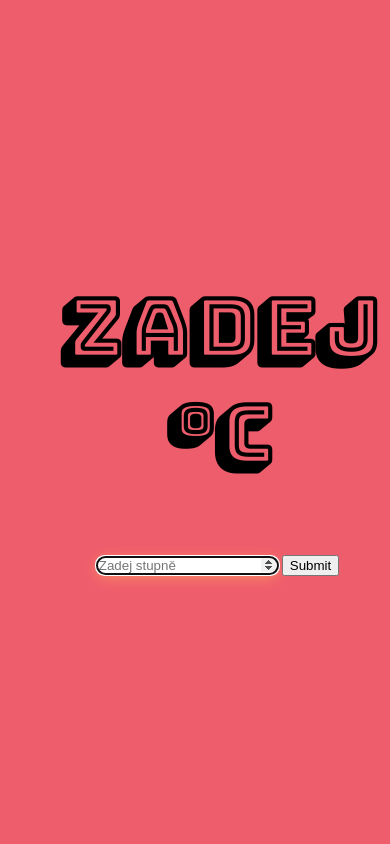
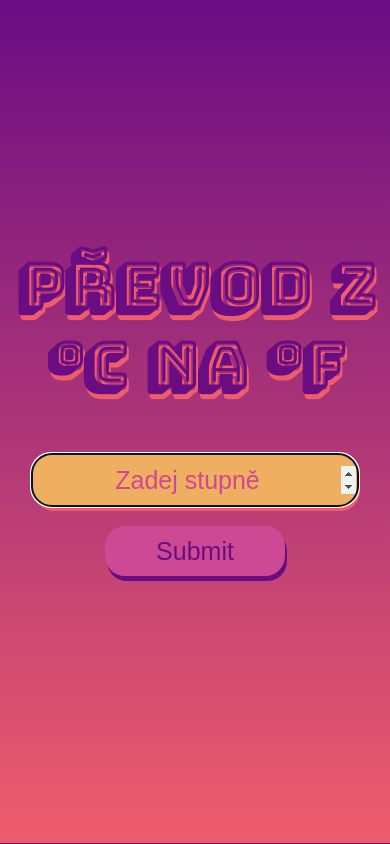
Before and after one commit to Nancy-Novotna/prevod_C_na_F, a plain HTML site: page index.html in a window 390 px wide. Drawn offline with Linux system fonts and the light colour scheme; a web font is replaced by a local one.

Commit message:
styly, responzivita na PC monitor a mobil

```diff
--- a/index.html
+++ b/index.html
@@ -13,12 +13,17 @@
     <link
         href="https://fonts.googleapis.com/css2?family=Bungee+Shade&family=Goldman:wght@400;700&family=Honk&family=Oswald:wght@200..700&family=Quintessential&family=Teko:wght@300..700&display=swap"
         rel="stylesheet">
+    <link rel="preconnect" href="https://fonts.googleapis.com">
+    <link rel="preconnect" href="https://fonts.gstatic.com" crossorigin>
+    <link
+        href="https://fonts.googleapis.com/css2?family=Black+Ops+One&family=DynaPuff:wght@400..700&family=Fascinate+Inline&display=swap"
+        rel="stylesheet">
 </head>
 
 <body>
     <section>
         <div class="hlavni">
-            <h1 class="hlavni_nadpis">Zadej °C</h1>
+            <h1 class="hlavni_nadpis">Převod z °C na °F</h1>
 
             <form>
                 <input autofocus id="stupne" type="number" placeholder="Zadej stupně">
--- a/styly.css
+++ b/styly.css
@@ -1,19 +1,36 @@
 :root {
-    --color1: #eeaf61;
-    --color2: #fb9062;
-    --color3: #ee5d6c;
-    --color4: #ce4993;
-    --color5: #6a0d83;
+    --color1: rgb(238, 175, 97);
+    --color2: rgb(251, 144, 98);
+    --color3: rgb(238, 93, 108);
+    --color4: rgb(206, 73, 147);
+    --color5: rgb(106, 13, 131);
+
+    --color5_opacity: rgba(106, 13, 131, 0.3);
 
 }
 
 body {
     text-align: center;
-    background-color: var(--color3);
+    background-image: linear-gradient(to top, var(--color3) 0%, var(--color5) 100%);
+
+}
+
+@media (min-width: 1500px) {
+    section {
+        min-height: 98.8vh;
+    }
+
+    .hlavni_nadpis {
+        font-size: 110px;
+    }
+
+    .ramecek_vysledek {
+        max-width: fit-content;
+    }
+
 }
 
 section {
-    margin: 210px;
     display: flex;
     justify-content: center;
     align-items: center;
@@ -26,25 +43,79 @@ section {
     flex-direction: column;
 }
 
-.hlavni_nadpis {
-    font-size: 80px;
-    font-family: 'Bungee Shade', sans-serif;
+form {
+    display: flex;
+    align-items: center;
+    flex-direction: column;
+    gap: 20px;
 }
 
-.bungee-shade-regular {
-  font-family: "Bungee Shade", sans-serif;
-  font-weight: 400;
-  font-style: normal;
-  color: var(--color5);
+.hlavni_nadpis {
+
+    font-family: 'Bungee Shade', sans-serif;
+    color: var(--color5);
+    text-shadow: 2px 5px var(--color3);
 }
 
 
 #stupne {
-    border-radius: 10px;
-    border: var(--color5);
-    box-shadow: 0px 3px 15px var(--color2);
+    border-radius: 20px;
+    border: none;
+    background-color: var(--color1);
+    box-shadow: 2px 5px var(--color3);
+    font-size: 25px;
+    width: 550px;
+    height: 50px;
+    text-align: center;
+    font-family: 'DynaPuff', sans-serif;
+}
+
+#stupne::placeholder {
+    color: var(--color4);
+}
+
+
+input[type='submit'] {
+    height: 50px;
+    width: 180px;
+    border-radius: 20px;
+    border: none;
+    box-shadow: 2px 5px var(--color5);
+    background-color: var(--color4);
+    font-size: 25px;
+    font-family: 'DynaPuff', sans-serif;
+    color: var(--color5);
 }
 
 .ramecek_vysledek {
-    background-color: red;
+    background-color: var(--color5_opacity);
+    width: max-content;
+    border-radius: 30px;
+    margin-top: 30px;
+    font-size: 40px;
+    font-family: 'Honk';
+    border-radius: 55px 5px;
 }
+
+@media(max-width: 500px) {
+    body {
+        display: flex;
+        min-height: 98vh;
+    }
+
+    .hlavni_nadpis {
+        font-size: 60px;
+    }
+
+    #stupne {
+        width: fit-content;
+    }
+
+    .vysledek {
+        font-size: larger;
+    }
+
+    .ramecek_vysledek {
+        max-width: fit-content;
+    }
+}
```
